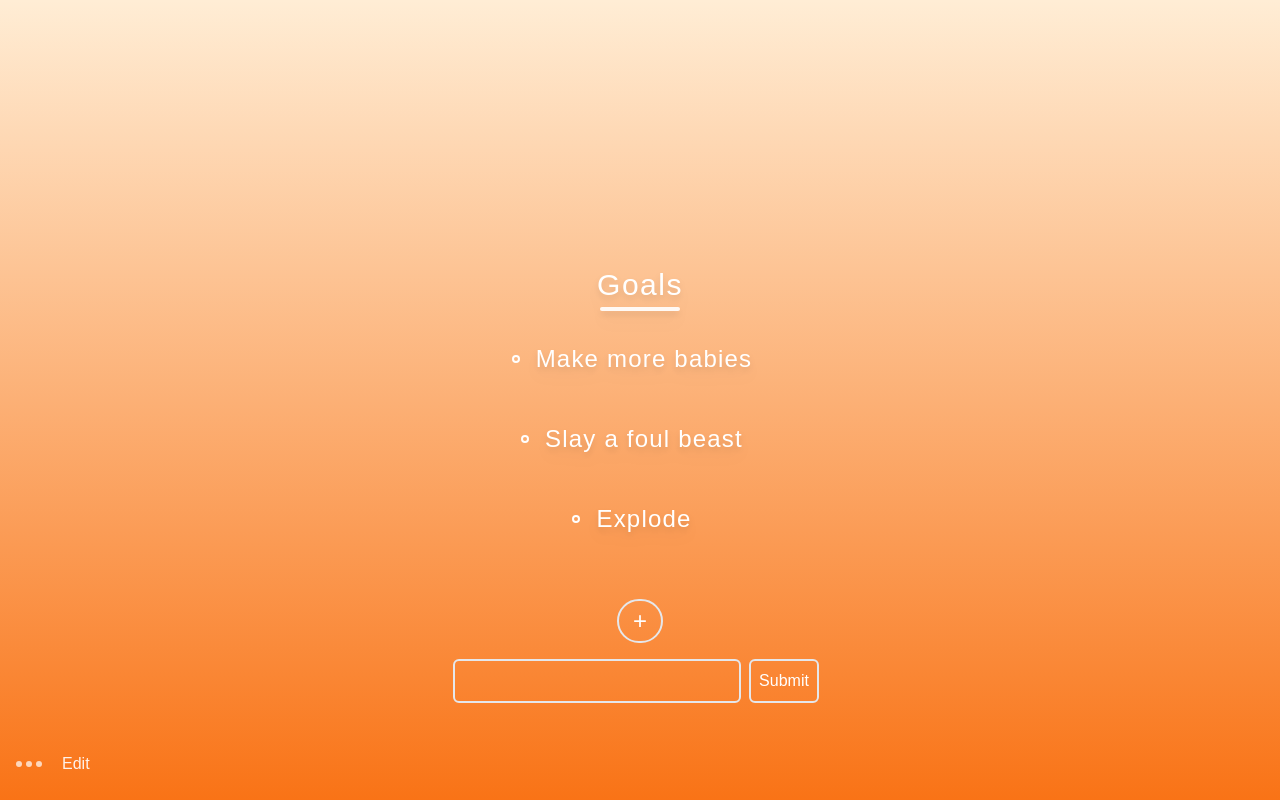
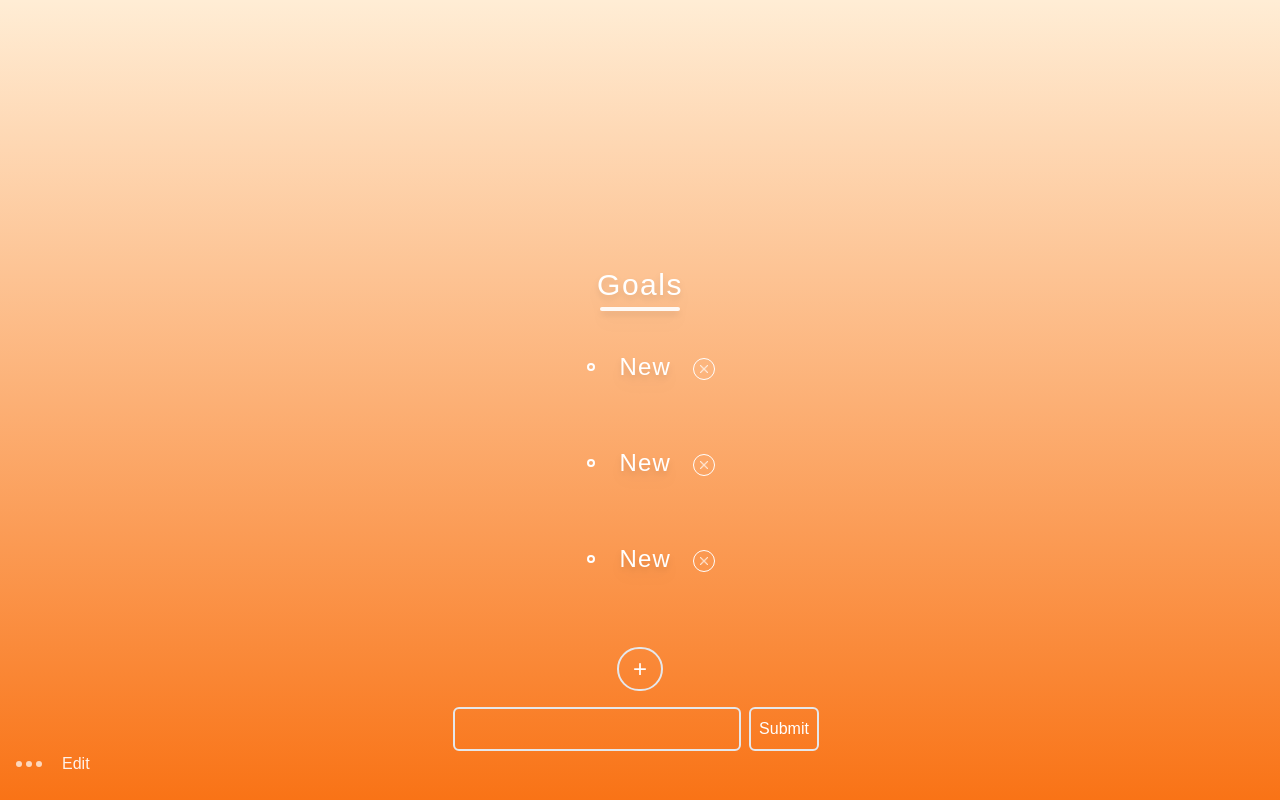
Before and after one commit to bridgerbrown/daygoals, a Next.js app: page / in a window 1280 px wide. Built offline with nearby package versions, Linux system fonts and the light colour scheme; a web font is replaced by a local one.

Commit message:
edit item functionality

```diff
--- /dev/null
+++ b/components/list-item.tsx
@@ -0,0 +1,66 @@
+import React, { useEffect, useState } from "react"
+import Image from "next/image"
+
+
+export default function ListItem(props: any){
+    const liStyle: string = `p-2 drop-shadow-lg tracking-wider text-center mr-3.5 min-w-[24]`
+    const liDotStyle: string = `mr-4 w-2 h-2 border-white border-2 rounded-full`
+    const liElementStyle: string = `mb-12 flex justify-center items-center`
+    const liElementEditStyle: string = `ml-5.25 mb-12 flex justify-center items-center`
+    const inputStyling: string = `w-42 text-white p-2 bg-transparent border-2 rounded-md`
+
+    const [text, setText] = useState<string>("New")
+    const [edit, setEdit] = useState<boolean>(false)
+    const [deleteVisible, setDeleteVisible] = useState<boolean>(true)
+
+    useEffect(() => {}, [edit, deleteVisible])
+
+    const submitText = () => {
+        const input = (document.getElementById("text-input") as HTMLInputElement).value
+        setEdit(false)
+        setText(input)
+    }
+
+    return(
+        <div className={deleteVisible ? liElementEditStyle : liElementStyle}>
+            <div className={liDotStyle}></div>
+            {
+                edit ?
+                <form action="" onSubmit={submitText}>
+                    <input type="text" name="text-input" id="text-input" className={inputStyling} />
+                </form>
+                :
+                <div
+                      className=" flex justify-center items-center">
+                    <li
+                        onClick={() => setEdit(true)}
+                        className={liStyle}>
+                        {text ? text : "New goal"}
+                    </li>
+                    {
+                        deleteVisible ?
+                        <div className="mt-1 p-1.5 bg-transparent border border-white rounded-full">
+                            <Image
+                                src="/x-icon.png"
+                                width={8}
+                                height={8}
+                                alt="delete text icon"
+                                className=""
+                            />
+                        </div>
+                        :
+                        <div></div>
+                    }
+                    {/* <button className="font-sans hover:opacity-70 my-4 text-lg border-2 py-1 px-3.5 rounded-full">x</button> */}
+                    {/* <Image
+                        src="/edit-icon.png"
+                        width={35}
+                        height={35}
+                        alt="edit icon"
+                        className="opacity-90"
+                    /> */}
+                </div>
+            }
+        </div>
+    )
+}
--- a/pages/index.tsx
+++ b/pages/index.tsx
@@ -1,9 +1,7 @@
+import ListItem from "@/components/list-item"
 import Head from "next/head"
 
 export default function Home() {
-  const liStyle: string = `drop-shadow-lg tracking-wider text-center mr-4`
-  const liDotStyle: string = `mr-4 w-2 h-2 border-white border-2 rounded-full`
-  const liElementStyle: string = `mb-12 flex justify-center items-center `
   const settingDotsStyle: string = `opacity-70 mr-1 w-1.5 h-1.5 rounded-full bg-white`
   const inputStyling: string = `w-72 text-white p-2 bg-transparent border-2 rounded-md`
 
@@ -30,18 +28,9 @@ export default function Home() {
           </div>
           <div className="">
             <ul className="text-2xl flex-col">
-              <div className={liElementStyle}>
-                <div className={liDotStyle}></div>
-                <li className={liStyle}>Make more babies</li>
-              </div>
-              <div className={liElementStyle}>
-                <div className={liDotStyle}></div>
-                <li className={liStyle}>Slay a foul beast</li>
-              </div>
-              <div className={liElementStyle}>
-                <div className={liDotStyle}></div>
-                <li className={liStyle}>Explode</li>
-              </div>
+              <ListItem />
+              <ListItem />
+              <ListItem />
             </ul>
           </div>
           <button className="hover:opacity-70 my-4 text-2xl border-2 py-1 px-3.5 rounded-full">+</button>
--- a/tailwind.config.js
+++ b/tailwind.config.js
@@ -5,7 +5,11 @@ module.exports = {
     "./components/**/*.{js,ts,jsx,tsx}",
   ],
   theme: {
-    extend: {},
+    extend: {
+      margin: {
+          '5.25': '1.4rem',
+      }
+    },
     fontFamily: {
       Gelica: ['gelica', 'sans-serif'],
     },
```
Also changed, not shown: public/edit-icon.png (added), public/x-icon.png (added).
